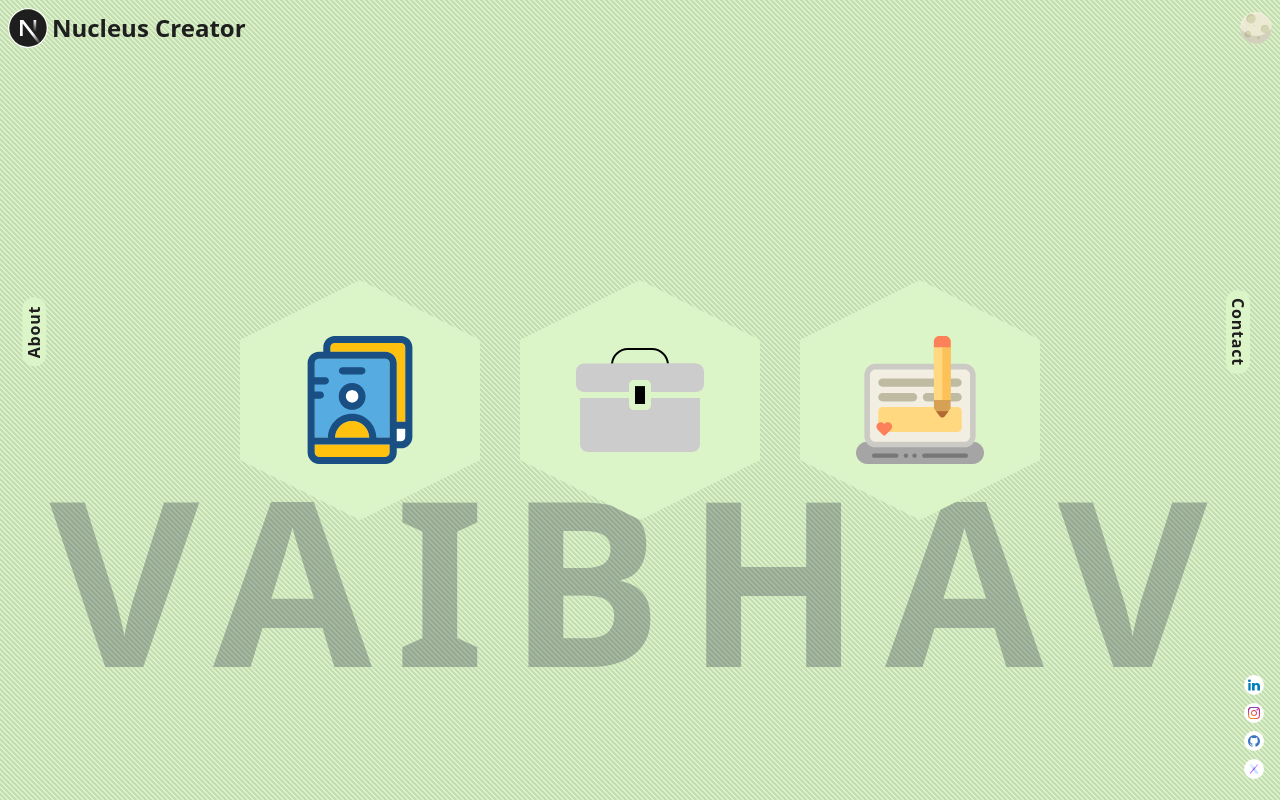
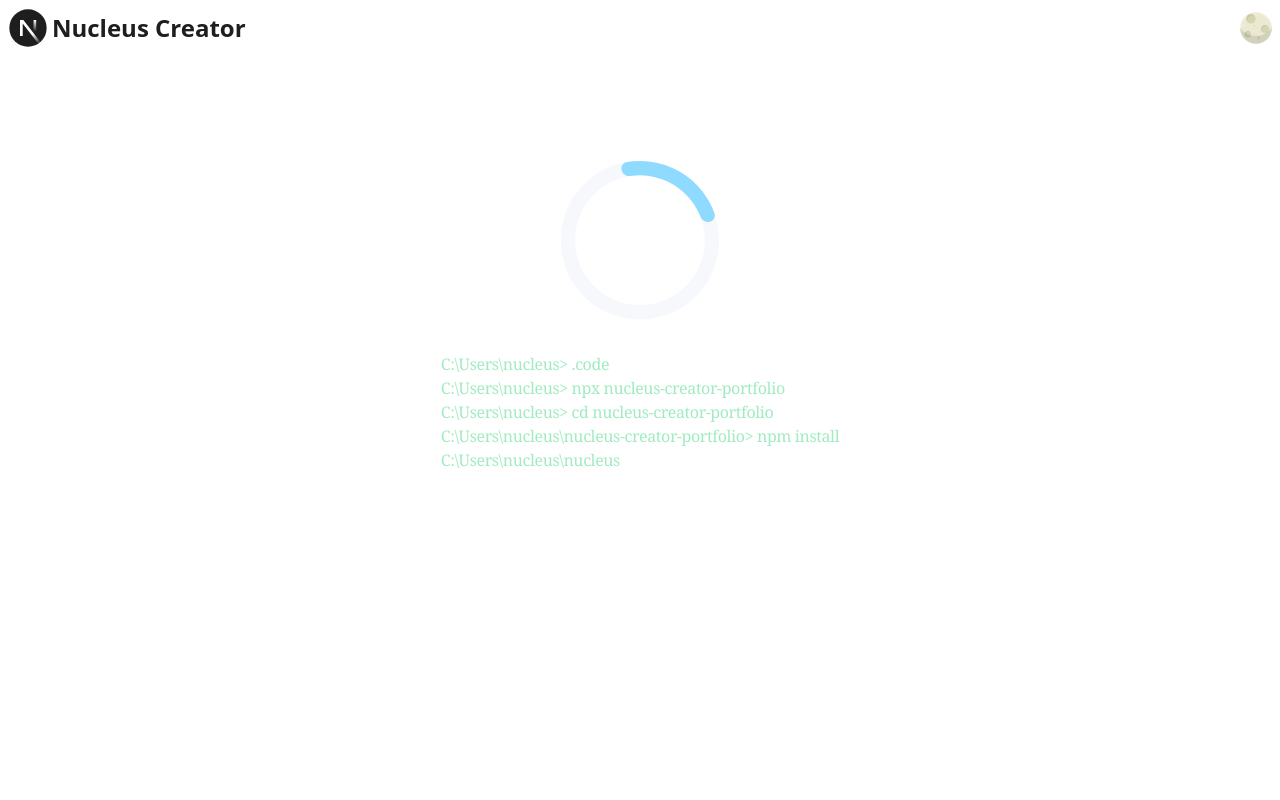
Before and after one commit to vaibhavgupta942466/Nucleus-Portfolio, a Vue app: page /home in a window 1280 px wide. Built offline with nearby package versions, Linux system fonts and the light colour scheme.

Commit message:
Add Landing Animation

```diff
--- a/src/views/HomeView.vue
+++ b/src/views/HomeView.vue
@@ -1,6 +1,42 @@
 <template>
-  <div class="grid animated-background h-screen w-full overflow-hidden">
-    <div class="flex justify-center items-center gap-10 h-full flex-wrap z-10">
+  <!-- Landing Animation Template -->
+  <template v-if="showLanding">
+    <div class="h-screen w-full bg-black flex items-center justify-center">
+      <div
+        class="text-md md:text-md text-green tracking-tight opacity-40 typewriter"
+      >
+        <span>{{ displayedText }}</span>
+      </div>
+      <div
+        role="status"
+        class="absolute top-40 z-1000 animate-pulse duration-500 ease-in-out"
+      >
+        <svg
+          aria-hidden="true"
+          class="w-40 h-40 text-gray-200 animate-spin dark:text-gray-600 fill-blue"
+          viewBox="0 0 100 101"
+          fill="none"
+          xmlns="http://www.w3.org/2000/svg"
+        >
+          <path
+            d="M100 50.5908C100 78.2051 77.6142 100.591 50 100.591C22.3858 100.591 0 78.2051 0 50.5908C0 22.9766 22.3858 0.59082 50 0.59082C77.6142 0.59082 100 22.9766 100 50.5908ZM9.08144 50.5908C9.08144 73.1895 27.4013 91.5094 50 91.5094C72.5987 91.5094 90.9186 73.1895 90.9186 50.5908C90.9186 27.9921 72.5987 9.67226 50 9.67226C27.4013 9.67226 9.08144 27.9921 9.08144 50.5908Z"
+            fill="currentColor"
+          />
+          <path
+            d="M93.9676 39.0409C96.393 38.4038 97.8624 35.9116 97.0079 33.5539C95.2932 28.8227 92.871 24.3692 89.8167 20.348C85.8452 15.1192 80.8826 10.7238 75.2124 7.41289C69.5422 4.10194 63.2754 1.94025 56.7698 1.05124C51.7666 0.367541 46.6976 0.446843 41.7345 1.27873C39.2613 1.69328 37.813 4.19778 38.4501 6.62326C39.0873 9.04874 41.5694 10.4717 44.0505 10.1071C47.8511 9.54855 51.7191 9.52689 55.5402 10.0491C60.8642 10.7766 65.9928 12.5457 70.6331 15.2552C75.2735 17.9648 79.3347 21.5619 82.5849 25.841C84.9175 28.9121 86.7997 32.2913 88.1811 35.8758C89.083 38.2158 91.5421 39.6781 93.9676 39.0409Z"
+            fill="currentFill"
+          />
+        </svg>
+        <span class="sr-only">Loading...</span>
+      </div>
+    </div>
+  </template>
+
+  <template v-else>
+    <div class="h-screen w-full overflow-hidden animated-background">
+      <div
+        class="flex justify-center items-center h-full flex-col lg:flex-row lg:gap-5 z-10"
+      >
         <router-link
           v-for="item in filteredRoutes"
           :key="item.path"
@@ -10,27 +46,20 @@
           @mouseleave="hoveredRoute = 'Vaibhav'"
         >
           <!-- Alternating Triangular Boxes -->
-        <div v-if="['/about', '/contact'].includes(item.path)">
           <div
+            v-if="['/about', '/contact'].includes(item.path)"
+            class="tracking-wider absolute top-80 block animated-background-route rounded-xl px-2 rounded font-bold"
             :class="
               item.path === '/about'
-                ? '-rotate-90 tracking-wider absolute left-0 top-80'
-                : 'rotate-90 tracking-wider absolute right-0 top-80'
+                ? '-rotate-90 left-0 '
+                : 'rotate-90 right-0 '
             "
           >
-            <router-link
-              :to="item.path"
-              class="block animated-background-route rounded-xl px-2 rounded font-bold"
-            >
             {{ item.meta.label }}
-            </router-link>
-          </div>
           </div>
           <div
             v-else
-          :class="[
-            'w-60 h-60 flex justify-center items-center animated-background-route clip-hexagon',
-          ]"
+            class="w-60 h-60 flex justify-center items-center animated-background-route clip-hexagon"
           >
             <img
               :src="item?.meta?.icon || defaultIcon"
@@ -43,39 +72,69 @@
 
       <!-- Centered Title (Dynamic) -->
       <div
-      class="absolute bottom-12 left-0 w-full flex justify-center opacity-30 pointer-events-none"
+        class="absolute inset-x-0 bottom-12 flex justify-center items-center opacity-30 pointer-events-none"
       >
-      <h1
+        <div
           ref="titleElement"
-        class="text-[18vw] font-extrabold uppercase text-gray-800 whitespace-nowrap tracking-widest slide-text"
+          class="pl-2 md:pl-4 xl:pl-8 text-center text-[10vw] md:text-[14vw] lg:text-[18vw] font-extrabold uppercase text-gray-800 tracking-widest slide-text"
         >
           {{ hoveredRoute }}
-      </h1>
+        </div>
       </div>
 
       <!-- Footer Social Links -->
-    <div class="absolute bottom-4 right-4 flex flex-col gap-2 z-10">
+      <div class="absolute bottom-3 right-6 flex flex-col gap-2 z-10">
         <a
           v-for="social in socialLinks"
           :key="social.url"
           :href="social.url"
           target="_blank"
           rel="noopener noreferrer"
-        class="rounded-xl animate-bounce bg-white dark:bg-gray-900 transition-all duration-500 ease-in-out"
+          class="rounded-xl bg-white dark:bg-gray-900 transition-all animate-bounce duration-500 ease-in-out"
         >
-        <div class="w-5 h-5 rounded-xl flex justify-center items-center">
+          <div class="w-5 h-5 flex justify-center items-center">
             <img :src="social.icon" alt="Social Icon" class="w-3 h-3" />
           </div>
         </a>
       </div>
     </div>
   </template>
+</template>
 
 <script setup>
 import { socialLinks } from '@/constant'
 import router from '@/router'
-import { ref, watch } from 'vue'
+import { ref, watch, onMounted } from 'vue'
 
+const showLanding = ref(true) // Initially show the landing animation
+const scriptText = `
+C:\\Users\\nucleus> .code
+C:\\Users\\nucleus> npx nucleus-creator-portfolio
+C:\\Users\\nucleus> cd nucleus-creator-portfolio
+C:\\Users\\nucleus\\nucleus-creator-portfolio> npm install
+C:\\Users\\nucleus\\nucleus-creator-portfolio> npm run dev
+`
+
+const displayedText = ref('') // Text being shown character by character
+
+onMounted(() => {
+  let i = 0
+  const typingSpeed = 25 // Adjust typing speed in milliseconds
+  const totalDuration = scriptText.length * typingSpeed // Calculate total duration based on script length
+  const interval = setInterval(() => {
+    if (i < scriptText.length) {
+      displayedText.value += scriptText[i]
+      i++
+    } else {
+      clearInterval(interval) // Stop the interval once the text is fully displayed
+    }
+  }, typingSpeed)
+
+  // Switch to the main page after the full script is typed
+  setTimeout(() => {
+    showLanding.value = false
+  }, totalDuration + 500) // Give some extra time for the loading state after the script finishes
+})
 const hoveredRoute = ref('Vaibhav') // Default title
 
 // Reference to the title element
@@ -105,6 +164,12 @@ const filteredRoutes = router.getRoutes().filter(route => {
 </script>
 
 <style scoped>
+.typewriter {
+  font-family: Georgia, 'Times New Roman', Times, serif;
+  white-space: pre; /* Preserve spaces and line breaks */
+  overflow: hidden;
+}
+
 /* Class to apply animation */
 .slide-text {
   animation: slideIn 1s ease-in-out; /* Adjust duration and timing */
```
Lines whose indentation alone changed are shown as unchanged.
